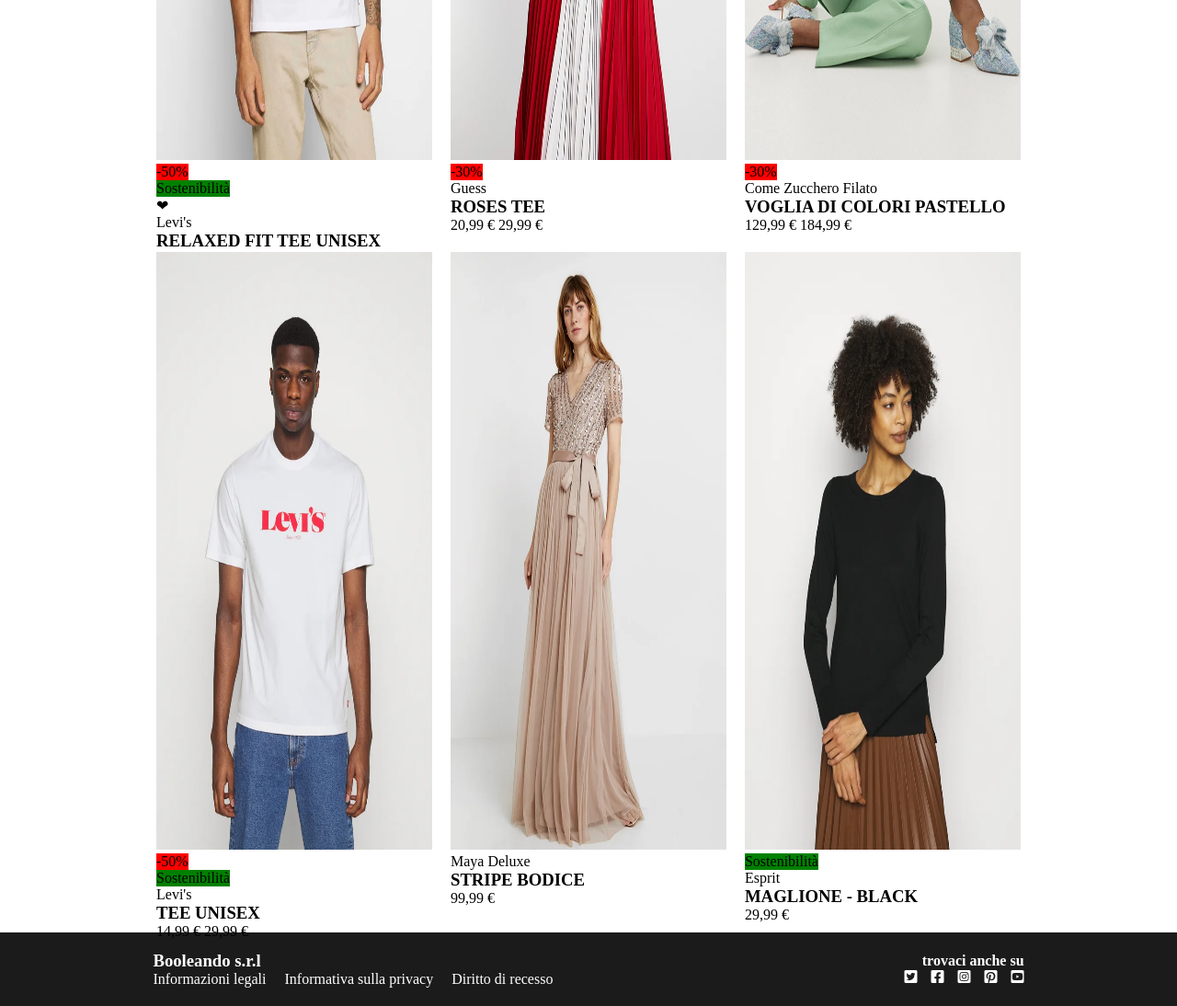
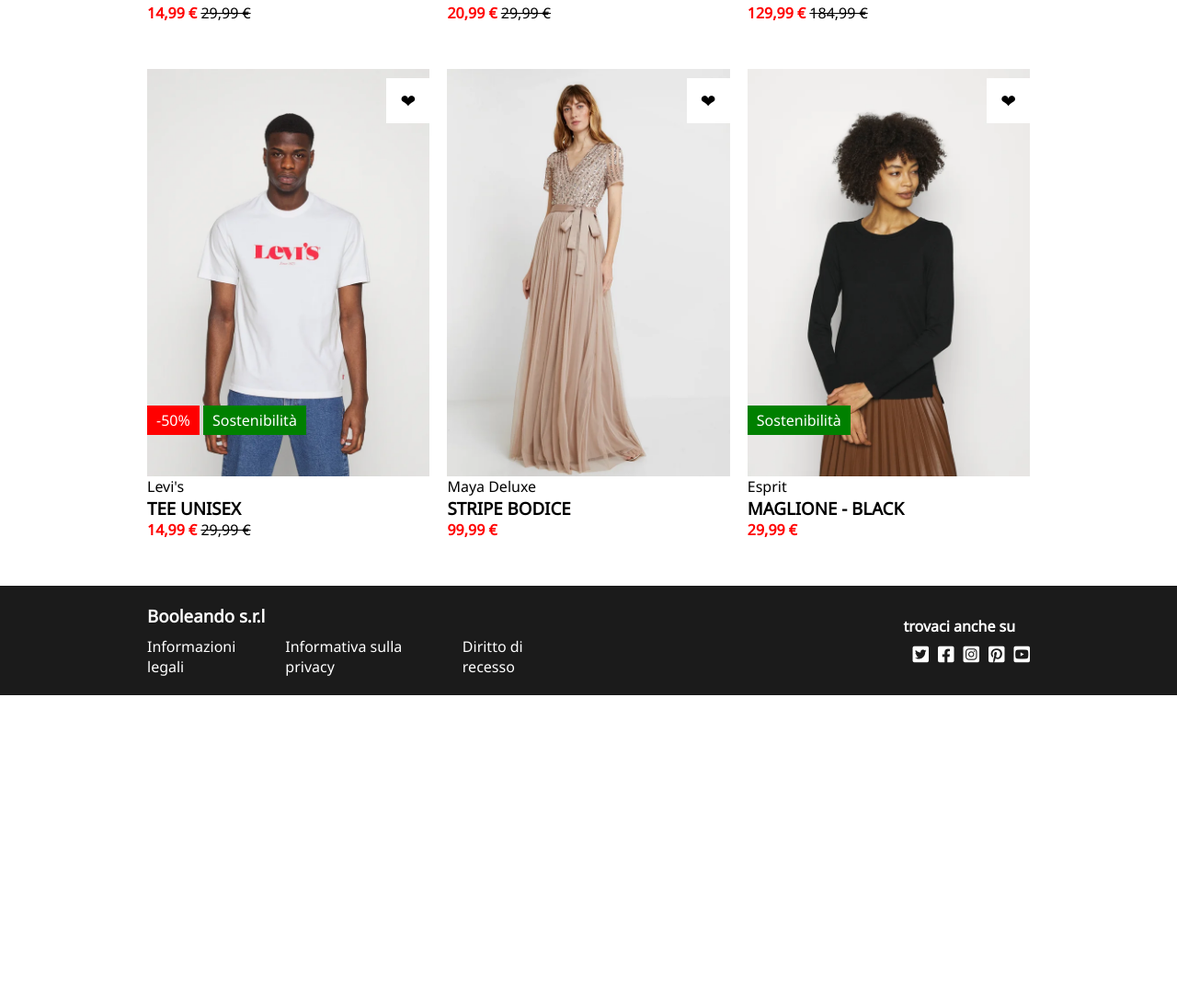
Before and after one commit to Aurora-Bizzo/html-css-boolando, a plain HTML site: page index.html in a window 1280 px wide. Shown: the part 611-1705 px from the top of the page at 92% size. After the commit the page ends 1367 px from the top, so only its background shows below. Drawn offline with Linux system fonts and the light colour scheme.

Commit message:
positioned lables and secondary images (completed)

```diff
--- a/css/style.css
+++ b/css/style.css
@@ -2,77 +2,41 @@
     margin: 0;
     padding: 0;
     box-sizing: border-box;
+    font-family: 'Noto Sans', sans-serif;
 }
+
+header, footer, .lable {
+    color: white;
+}
+
+i, .heart {
+    font-size: 20px;
+}
+
+.footer-container, .header-container {
+    padding: 20px 0px;
+}
+
+.row, .column-33, .header-content, ul, .column-50 {
+    display: flex;
+}
+
+.lables, .heart {
+    position: absolute;
+}
+
 /*header*/
 
 header {
     background-color: rgb(255, 105, 0);
+    box-shadow: 0 4px 2px -2px gray;
     display: flex;
     align-items: center;
-    justify-content: center;
-    box-shadow: 0 4px 2px -2px gray;
-}
-
-.header-container {
-    width: 75%;
-}
-
-.header-row {
-    width: 100%;
-    height: 100%;
-    display: flex;
-    padding: 20px 0;
-}
-
-.header-column-33 {
-    width: calc(100% / 3);
-    height: 35px;
-    display: flex;
-    justify-content: center;
-    align-items: center;
-    padding-left: 5px;
-}
-
-.left {
-    display: flex;
-    justify-content: flex-start;
-    align-items: center;
-    padding-left: 5px;
-}
-
-.right {
-    display: flex;
-    justify-content: flex-end;
-    align-items: center;
-    padding-right: 5px;
-}
-
-ul {
-    display: flex;
-    justify-content: space-between;
-    list-style-type: none;
-}
-
-li {
-    text-align: center;
-    color: white;
-    padding-right: 5px;
-}
-
-.header-li {
-    width: 20%;
-    font-size: 20px;
-    padding: 0;
-}
-
-i {
-    color: white;
-}
-
-/*main*/
-
-main {
-    margin: 50px 0;
+    position: fixed;
+    width: 100vw;
+    top: 0;
+    left: 0;
+    z-index: 1;
 }
 
 .container {
@@ -83,82 +47,121 @@
 .row {
     width: 100%;
     display: flex;
-    margin-bottom: 100px;
+    justify-content: space-between;
 }
 
-.col-33 {
-    width: calc(100% / 3);
-    height: 650px;
+.column-33 {
+    width: 32%;
 }
 
-.content {
+.header-content {
     height: 100%;
-    margin: 10px;
+    align-items: center;
+    justify-content: center;
 }
 
-img {
-    width: 100%;
-    height: 100%;
+
+.header-content img {
+    width: 30%;
 }
 
-.label {
-    width: fit-content;
+.left {
+    justify-content: flex-start;
 }
 
-.red {
+.right {
+    justify-content: flex-end;
+}
+
+ul {
+    list-style-type: none;
+}
+
+/*main*/
+
+main {
+    margin-top: 123px;
+}
+
+.margin-50 {
+    margin: 50px 0px;
+}
+
+.card {
+    width: 100%;
+}
+
+.card-img {
+    position: relative;
+}
+
+.main-image, .secondary-image {
+    width: 100%;
+}
+
+.card-img:hover .main-image {
+    display: none;
+}
+
+.main-image, .card-img:hover .secondary-image {
+    display: block;
+}
+
+.secondary-image {
+    display: none;
+}
+
+.line-through {
+    text-decoration: line-through;
+}
+
+.red-text, .heart:hover {
+    color: red;
+}
+
+.lables {
+    bottom: 50px;
+}
+
+.lable {
+    padding: 5px 10px;
+}
+
+.heart {
+    top: 10px;
+    padding: 11px 15px;
+    background-color: white;
+    right: 0px;
+    cursor: pointer;
+}
+
+.background-red {
     background-color: red;
 }
 
-.green {
+.background-green {
     background-color: green;
 }
 
 /*footer*/
 
-.footer-container {
-    color: white;
-    display: flex;
-    align-items: center;
-    justify-content: center;
+footer {
     background-color: rgb(27, 27, 27);
-    padding: 20px 0;
 }
 
-.footer-row {
-    width: 74%;
-    margin: 0 auto;
-}
-
-.footer-column {
-    width: 100%;
-    display: flex;
+.column-50 {
+    width: 50%;
     align-items: center;
 }
 
-.footer-text {
-    width: 50%;
+.padding-left {
+    padding-left: 10px;
 }
 
-.footer-ul-left {
-    display: flex;
-    align-items: center;
-    justify-content: flex-start;
+.padding-right {
+    padding-right: 15px;
 }
 
-.footer-ul-right {
-    display: flex;
-    align-items: center;
-    justify-content: flex-end;
+.padding-top {
+    padding-top: 10px;
 }
-
-.strong {
-    text-align: right;
-}
-
-.right-li {
-    padding: 0px 0px 0px 15px;
-}
-
-.left-li {
-    padding: 0px 20px 0px 0px;
-}
--- a/index.html
+++ b/index.html
@@ -6,32 +6,35 @@
     <meta name="viewport" content="width=device-width, initial-scale=1.0">
     <link rel="stylesheet" href="./css/style.css">
     <link rel="stylesheet" href="https://cdnjs.cloudflare.com/ajax/libs/font-awesome/6.2.0/css/all.min.css" integrity="sha512-xh6O/CkQoPOWDdYTDqeRdPCVd1SpvCA9XXcUnZS2FmJNp1coAFzvtCN9BmamE+4aHK8yyUHUSCcJHgXloTyT2A==" crossorigin="anonymous" referrerpolicy="no-referrer" />
+    <link rel="preconnect" href="https://fonts.googleapis.com">
+    <link rel="preconnect" href="https://fonts.gstatic.com" crossorigin>
+    <link href="https://fonts.googleapis.com/css2?family=Noto+Sans&family=Nunito:wght@600;1000&display=swap" rel="stylesheet">
     <title>Document</title>
 </head>
 <body>
 <!--header-->
     <header>
-        <div class="header-container">
-            <div class="header-row">
-                <div class="header-column-33 left">
-                    <div>
+        <div class="container header-container">
+            <div class="row">
+                <div class="column-33 left">
+                    <div class="header-content">
                         <ul>
-                            <li class="header-li">Donna</li>
-                            <li class="header-li">Uomo</li>
-                            <li class="header-li">Bambino</li>
+                            <li class="padding-right"><strong>Donna</strong></li>
+                            <li class="padding-right"><strong>Uomo</strong></li>
+                            <li class="padding-right"><strong>Bambino</strong></li>
                         </ul>
                     </div>
                 </div>
-                <div class="header-column-33">
-                    <div class="content">
+                <div class="column-33">
+                    <div class="header-content">
                         <img src="./img/boolean-logo.png" alt="boolean-logo">
                     </div>
                 </div>
-                <div class="header-column-33 right">
-                    <div>
-                        <i class="fa-regular fa-user"></i>
-                        <i class="fa-regular fa-heart"></i>
-                        <i class="fa-solid fa-bag-shopping"></i>
+                <div class="column-33 right">
+                    <div class="header-content">
+                        <i class="fa-regular fa-user padding-left"></i>
+                        <i class="fa-regular fa-heart padding-left"></i>
+                        <i class="fa-solid fa-bag-shopping padding-left"></i>
                     </div>
                 </div>
             </div>
@@ -41,88 +44,121 @@
     <main>
         <div class="container">
             <div class="row">
-                <div class="col-33">
-                    <div class="content">
-                        <img src="./img/1.webp" alt="1">
-                        <div class="label red">-50%</div>
-                        <div class="label green">Sostenibilità</div>
-                        <div class="heart">&#10084;</div>
-                        <div class="description">
+                <div class="column-33">
+                    <div class="card">
+                        <div class="card-img">
+                            <img src="./img/1.webp" alt="" class="main-image">
+                            <img src="./img/1b.webp" alt="" class="secondary-image">
+                            <div class="heart">&#10084;</div>
+                            <div class="lables">
+                                <span class="lable background-red">-50%</span>
+                                <span class="lable background-green">Sostenibilità</span>
+                            </div>
+                        </div>
+                        <div class="cart-text">
                             <div class="brand">Levi's</div>
                             <h3 class="item-name">RELAXED FIT TEE UNISEX</h3>
                             <div class="price">
-                                <span class="actual">14,99 €</span>
-                                <span class="old">29,99 €</span>
+                                <span class="red-text"><strong>14,99 €</strong></span>
+                                <span class="line-through">29,99 €</span>
                             </div>
                         </div>
                     </div>
                 </div>
-                <div class="col-33">
-                    <div class="content">
-                        <img src="./img/2.webp" alt="2">
-                        <div class="label red">-30%</div>
-                        <div class="description">
+                <div class="column-33">
+                    <div class="card">
+                        <div class="card-img">
+                            <img src="./img/2.webp" alt="" class="main-image">
+                            <img src="./img/2b.webp" alt="" class="secondary-image">
+                            <div class="heart">&#10084;</div>
+                            <div class="lables">
+                                <span class="lable background-red">-30%</span>
+                            </div>
+                        </div>
+                        <div class="cart-text">
                             <div class="brand">Guess</div>
                             <h3 class="item-name">ROSES TEE</h3>
                             <div class="price">
-                                <span class="actual">20,99 €</span>
-                                <span class="old">29,99 €</span>
+                                <span class="red-text"><strong>20,99 €</strong></span>
+                                <span class="line-through">29,99 €</span>
                             </div>
                         </div>
                     </div>
                 </div>
-                <div class="col-33">
-                    <div class="content">
-                        <img src="./img/3.webp" alt="3">
-                        <div class="label red">-30%</div>
-                        <div class="description">
+                <div class="column-33">
+                    <div class="card">
+                        <div class="card-img">
+                            <img src="./img/3.webp" alt="" class="main-image">
+                            <img src="./img/3b.webp" alt="" class="secondary-image">
+                            <div class="heart">&#10084;</div>
+                            <div class="lables">
+                                <span class="lable background-red">-30%</span>
+                            </div>
+                        </div>
+                        <div class="cart-text">
                             <div class="brand">Come Zucchero Filato</div>
                             <h3 class="item-name">VOGLIA DI COLORI PASTELLO</h3>
                             <div class="price">
-                                <span class="actual">129,99 €</span>
-                                <span class="old">184,99 €</span>
+                                <span class="red-text"><strong>129,99 €</strong></span>
+                                <span class="line-through">184,99 €</span>
                             </div>
                         </div>
                     </div>
                 </div>
             </div>
-            <div class="row">
-                <div class="col-33">
-                    <div class="content">
-                        <img src="./img/4.webp" alt="4">
-                        <div class="label red">-50%</div>
-                        <div class="label green">Sostenibilità</div>
-                        <div class="description">
+            <div class="row margin-50">
+                <div class="column-33">
+                    <div class="card">
+                        <div class="card-img">
+                            <img src="./img/4.webp" alt="" class="main-image">
+                            <img src="./img/4b.webp" alt="" class="secondary-image">
+                            <div class="heart">&#10084;</div>
+                            <div class="lables">
+                                <span class="lable background-red">-50%</span>
+                                <span class="lable background-green">Sostenibilità</span>
+                            </div>
+                        </div>
+                        <div class="cart-text">
                             <div class="brand">Levi's</div>
                             <h3 class="item-name">TEE UNISEX</h3>
                             <div class="price">
-                                <span class="actual">14,99 €</span>
-                                <span class="old">29,99 €</span>
+                                <span class="red-text"><strong>14,99 €</strong></span>
+                                <span class="line-through">29,99 €</span>
                             </div>
                         </div>
                     </div>
                 </div>
-                <div class="col-33">
-                    <div class="content">
-                        <img src="./img/5.webp" alt="5">
-                        <div class="description">
+                <div class="column-33">
+                    <div class="card">
+                        <div class="card-img">
+                            <img src="./img/5.webp" alt="" class="main-image">
+                            <img src="./img/5b.webp" alt="" class="secondary-image">
+                            <div class="heart">&#10084;</div>
+                        </div>
+                        <div class="cart-text">
                             <div class="brand">Maya Deluxe</div>
                             <h3 class="item-name">STRIPE BODICE</h3>
                             <div class="price">
-                                <span class="actual">99,99 €</span>
+                                <span class="red-text"><strong>99,99 €</strong></span>
                             </div>
                         </div>
                     </div>
                 </div>
-                <div class="col-33">
-                    <div class="content">
-                        <img src="./img/6.webp" alt="6">
-                        <div class="label green">Sostenibilità</div>
-                        <div class="description">
+                <div class="column-33">
+                    <div class="card">
+                        <div class="card-img">
+                            <img src="./img/6.webp" alt="" class="main-image">
+                            <img src="./img/6b.webp" alt="" class="secondary-image">
+                            <div class="heart">&#10084;</div>
+                            <div class="lables">
+                                <span class="lable background-green">Sostenibilità</span>
+                            </div>
+                        </div>
+                        <div class="cart-text">
                             <div class="brand">Esprit</div>
                             <h3 class="item-name">MAGLIONE - BLACK</h3>
                             <div class="price">
-                                <span class="actual">29,99 €</span>
+                                <span class="red-text"><strong>29,99 €</strong></span>
                             </div>
                         </div>
                     </div>
@@ -132,27 +168,30 @@
     </main>
 <!--footer-->
     <footer>
-        <div class="footer-container">
-            <div class="footer-row">
-                <div class="footer-column">
-                    <div class="footer-text">
+        <div class="container footer-container">
+            <div class="row">
+                <div class="column-50 left">
+                    <div class="footer-content">
                         <h3>Booleando s.r.l</h3>
-                        <ul class="footer-ul-left">
-                            <li class="left-li">Informazioni legali</li>
-                            <li class="left-li">Informativa sulla privacy</li>
-                            <li class="left-li">Diritto di recesso</li>
+                        <ul class="padding-top">
+                            <li class="padding-right">Informazioni legali</li>
+                            <li class="padding-right">Informativa sulla privacy</li>
+                            <li class="padding-right">Diritto di recesso</li>
                         </ul>
                     </div>
-                    <div class="footer-text">
-                        <div class="strong"><strong>trovaci anche su</strong></div>
-                        <ul class="footer-ul-right">
-                            <li class="right-li"><i class="fa-brands fa-square-twitter"></i></li>
-                            <li class="right-li"><i class="fa-brands fa-square-facebook"></i></li>
-                            <li class="right-li"><i class="fa-brands fa-square-instagram"></i></li>
-                            <li class="right-li"><i class="fa-brands fa-square-pinterest"></i></li>
-                            <li class="right-li"><i class="fa-brands fa-square-youtube"></i></li>
+                </div>
+                <div class="column-50 right">
+                    <div class="footer-content">
+                        <div><strong>trovaci anche su</strong></div>
+                        <ul class="padding-top">
+                            <li class="padding-left"><i class="fa-brands fa-square-twitter"></i></li>
+                            <li class="padding-left"><i class="fa-brands fa-square-facebook"></i></li>
+                            <li class="padding-left"><i class="fa-brands fa-square-instagram"></i></li>
+                            <li class="padding-left"><i class="fa-brands fa-square-pinterest"></i></li>
+                            <li class="padding-left"><i class="fa-brands fa-square-youtube"></i></li>
                         </ul>
                     </div>
+                </div>
                 </div>
             </div>
         </div>
```
